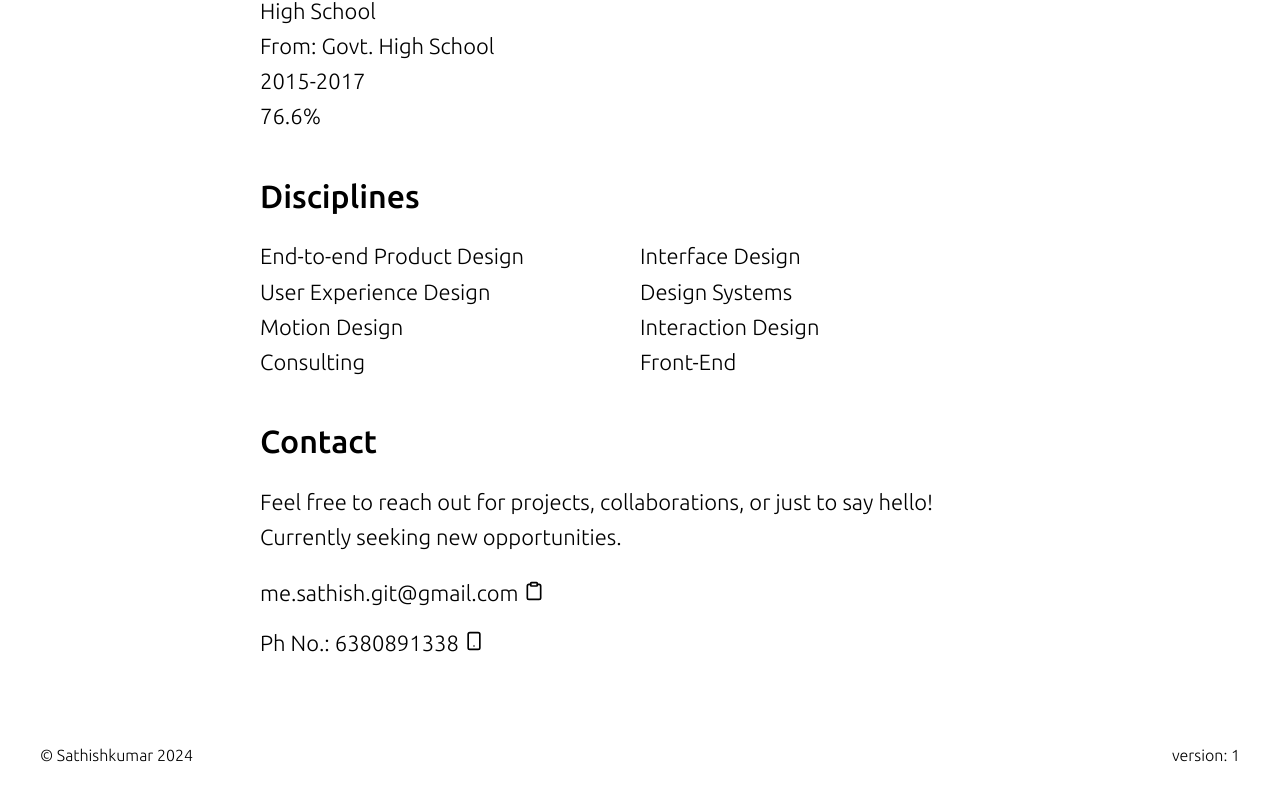
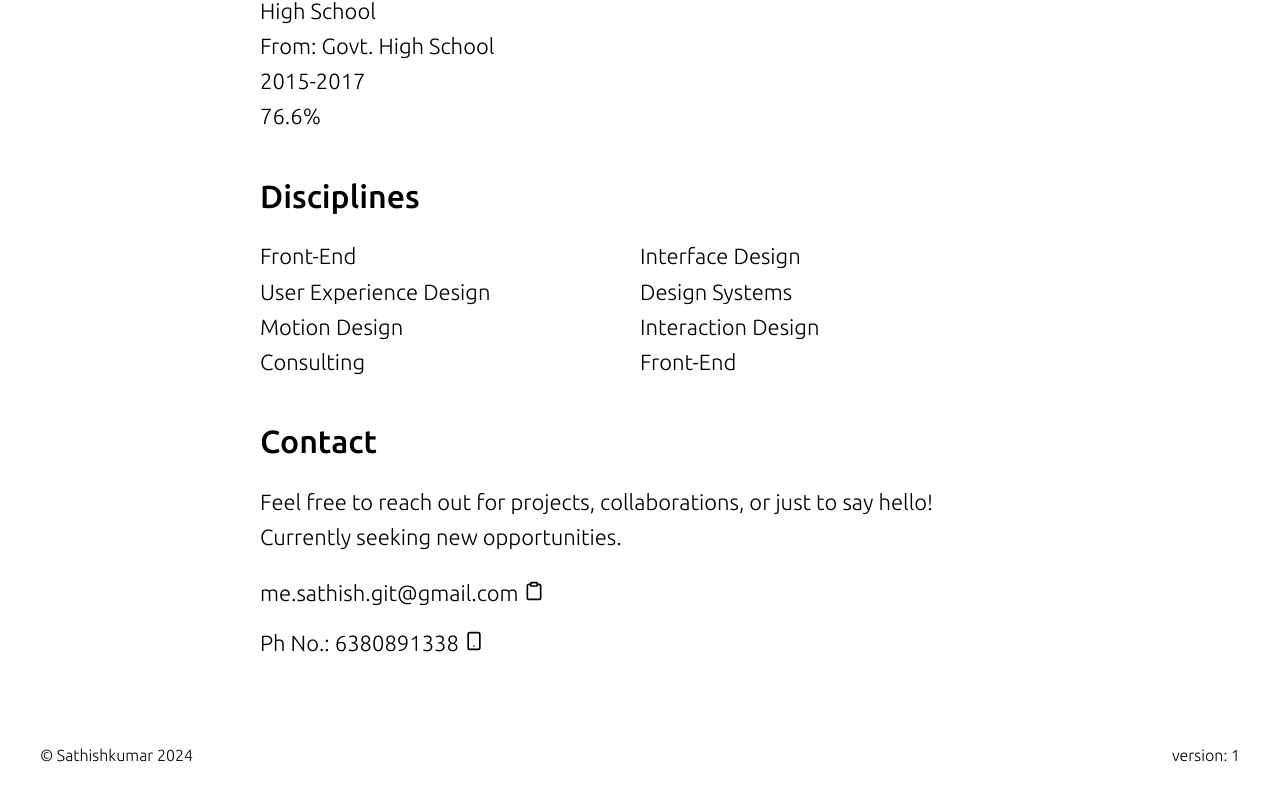
Before and after one commit to sathish-repos/profile, an Angular app: page /about in a window 1280 px wide. Shown: the part 1702-2502 px from the top of the page. Built offline with nearby package versions, Linux system fonts and the light colour scheme.

Commit message:
simple change

```diff
--- a/src/app/pages/about/components/disciplines/disciplines.component.html
+++ b/src/app/pages/about/components/disciplines/disciplines.component.html
@@ -1,7 +1,7 @@
 <div class="disciplines">
   <h4>Disciplines</h4>
   <div class="add-grid">
-    <p>End-to-end Product Design</p>
+    <p>Front-End</p>
     <p>Interface Design</p>
     <p>User Experience Design</p>
     <p>Design Systems</p>
```
